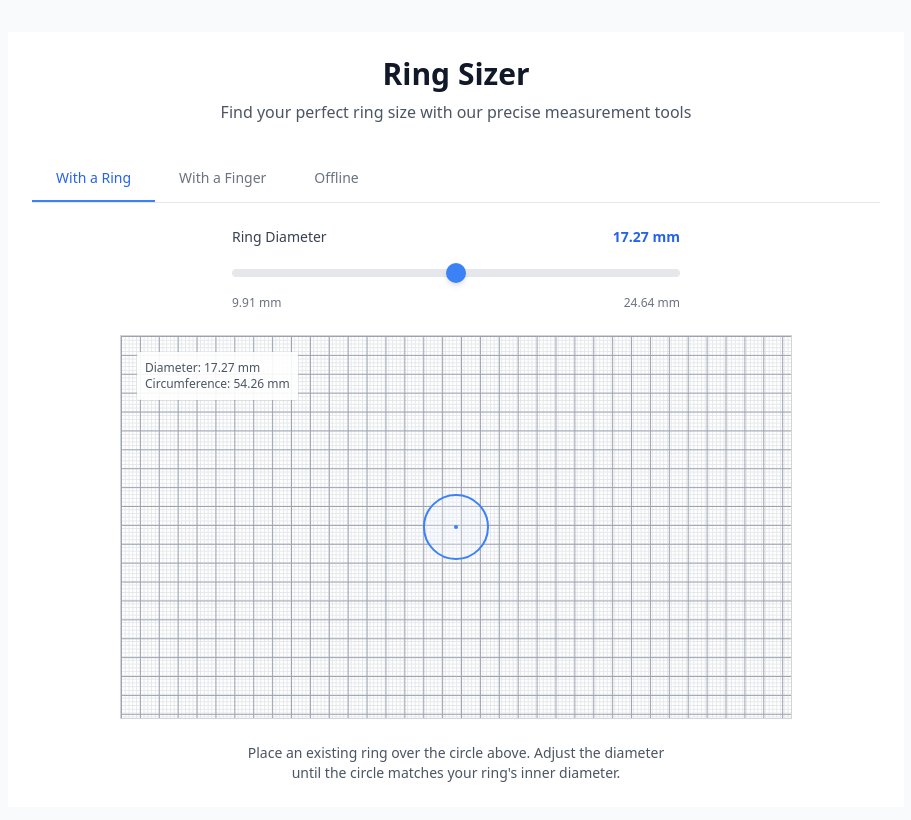
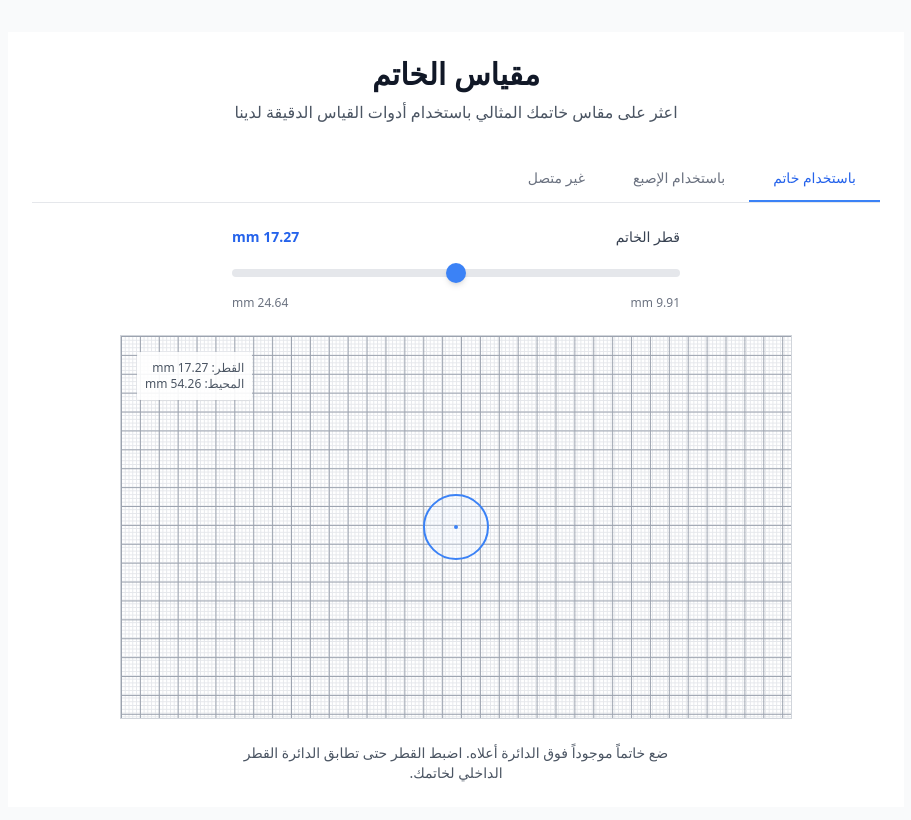
Before and after one commit to Lukaskulig-Team/ring-size-visualizer-react, a React (Vite) app: page / in a window 1280 px wide. Shown: the top 820 px of the page, without its empty margins (184-1095 px from the left). Built offline with nearby package versions, Linux system fonts and the light colour scheme.

Commit message:
Internationalize text and add French support
- Set default text to Arabic.
- Change to French if URL ends with "/fr".
- Consider iframe integration.

```diff
--- a/src/App.tsx
+++ b/src/App.tsx
@@ -1,8 +1,10 @@
+
 import { Toaster } from "@/components/ui/toaster";
 import { Toaster as Sonner } from "@/components/ui/sonner";
 import { TooltipProvider } from "@/components/ui/tooltip";
 import { QueryClient, QueryClientProvider } from "@tanstack/react-query";
 import { BrowserRouter, Routes, Route } from "react-router-dom";
+import { LanguageProvider } from "./contexts/LanguageContext";
 import Index from "./pages/Index";
 import NotFound from "./pages/NotFound";
 
@@ -14,11 +16,14 @@ const App = () => (
       <Toaster />
       <Sonner />
       <BrowserRouter>
-        <Routes>
-          <Route path="/" element={<Index />} />
-          {/* ADD ALL CUSTOM ROUTES ABOVE THE CATCH-ALL "*" ROUTE */}
-          <Route path="*" element={<NotFound />} />
-        </Routes>
+        <LanguageProvider>
+          <Routes>
+            <Route path="/" element={<Index />} />
+            <Route path="/fr" element={<Index />} />
+            {/* ADD ALL CUSTOM ROUTES ABOVE THE CATCH-ALL "*" ROUTE */}
+            <Route path="*" element={<NotFound />} />
+          </Routes>
+        </LanguageProvider>
       </BrowserRouter>
     </TooltipProvider>
   </QueryClientProvider>
--- a/src/components/RingSizer.tsx
+++ b/src/components/RingSizer.tsx
@@ -1,5 +1,6 @@
 
 import React, { useState } from 'react';
+import { useLanguage } from '@/contexts/LanguageContext';
 import WithRingTab from './ring-sizer/WithRingTab';
 import WithFingerTab from './ring-sizer/WithFingerTab';
 import OfflineTab from './ring-sizer/OfflineTab';
@@ -8,11 +9,12 @@ type TabType = 'ring' | 'finger' | 'offline';
 
 const RingSizer = () => {
   const [activeTab, setActiveTab] = useState<TabType>('ring');
+  const { t } = useLanguage();
 
   const tabs = [
-    { id: 'ring' as TabType, label: 'With a Ring' },
-    { id: 'finger' as TabType, label: 'With a Finger' },
-    { id: 'offline' as TabType, label: 'Offline' },
+    { id: 'ring' as TabType, label: t('tab.with.ring') },
+    { id: 'finger' as TabType, label: t('tab.with.finger') },
+    { id: 'offline' as TabType, label: t('tab.offline') },
   ];
 
   const renderTabContent = () => {
@@ -31,8 +33,8 @@ const RingSizer = () => {
   return (
     <div className="max-w-4xl mx-auto p-6 bg-white">
       <div className="text-center mb-8">
-        <h1 className="text-3xl font-bold text-gray-900 mb-2">Ring Sizer</h1>
-        <p className="text-gray-600">Find your perfect ring size with our precise measurement tools</p>
+        <h1 className="text-3xl font-bold text-gray-900 mb-2">{t('ring.sizer')}</h1>
+        <p className="text-gray-600">{t('ring.sizer.description')}</p>
       </div>
 
       {/* Tab Navigation */}
--- a/src/components/ring-sizer/WithFingerTab.tsx
+++ b/src/components/ring-sizer/WithFingerTab.tsx
@@ -1,10 +1,12 @@
 
 import React, { useState } from 'react';
+import { useLanguage } from '@/contexts/LanguageContext';
 import MillimeterGrid from './MillimeterGrid';
 import SizeSlider from './SizeSlider';
 
 const WithFingerTab = () => {
   const [width, setWidth] = useState<number>(17.27); // Average finger width
+  const { t } = useLanguage();
 
   // Convert mm to pixels (assuming 96 DPI)
   const mmToPx = (mm: number) => mm * 3.78;
@@ -17,7 +19,7 @@ const WithFingerTab = () => {
           onChange={setWidth}
           min={9.91}
           max={24.64}
-          label="Finger Width"
+          label={t('finger.width')}
           unit="mm"
         />
       </div>
@@ -39,21 +41,21 @@ const WithFingerTab = () => {
         {/* Measurement labels */}
         <div className="absolute top-4 left-4 bg-white bg-opacity-90 p-2 rounded shadow-sm">
           <div className="text-xs text-gray-600">
-            <div>Width: {width.toFixed(2)} mm</div>
-            <div>Circumference: {(width * Math.PI).toFixed(2)} mm</div>
+            <div>{t('width')}: {width.toFixed(2)} mm</div>
+            <div>{t('circumference')}: {(width * Math.PI).toFixed(2)} mm</div>
           </div>
         </div>
 
         {/* Finger placement guide */}
         <div className="absolute bottom-4 left-1/2 transform -translate-x-1/2 bg-white bg-opacity-90 p-2 rounded shadow-sm">
           <div className="text-xs text-gray-600 text-center">
-            Place your finger here ↑
+            {t('finger.placement.guide')}
           </div>
         </div>
       </MillimeterGrid>
 
       <div className="text-center text-sm text-gray-600 max-w-md mx-auto">
-        <p>Place your finger horizontally across the highlighted area. Adjust the width until the blue band matches your finger's width.</p>
+        <p>{t('with.finger.instruction')}</p>
       </div>
     </div>
   );
--- a/src/components/ring-sizer/WithRingTab.tsx
+++ b/src/components/ring-sizer/WithRingTab.tsx
@@ -1,10 +1,12 @@
 
 import React, { useState } from 'react';
+import { useLanguage } from '@/contexts/LanguageContext';
 import MillimeterGrid from './MillimeterGrid';
 import SizeSlider from './SizeSlider';
 
 const WithRingTab = () => {
   const [diameter, setDiameter] = useState<number>(17.27); // Average ring size
+  const { t } = useLanguage();
 
   // Convert mm to pixels (assuming 96 DPI)
   const mmToPx = (mm: number) => mm * 3.78;
@@ -17,7 +19,7 @@ const WithRingTab = () => {
           onChange={setDiameter}
           min={9.91}
           max={24.64}
-          label="Ring Diameter"
+          label={t('ring.diameter')}
           unit="mm"
         />
       </div>
@@ -39,14 +41,14 @@ const WithRingTab = () => {
         {/* Measurement labels */}
         <div className="absolute top-4 left-4 bg-white bg-opacity-90 p-2 rounded shadow-sm">
           <div className="text-xs text-gray-600">
-            <div>Diameter: {diameter.toFixed(2)} mm</div>
-            <div>Circumference: {(diameter * Math.PI).toFixed(2)} mm</div>
+            <div>{t('diameter')}: {diameter.toFixed(2)} mm</div>
+            <div>{t('circumference')}: {(diameter * Math.PI).toFixed(2)} mm</div>
           </div>
         </div>
       </MillimeterGrid>
 
       <div className="text-center text-sm text-gray-600 max-w-md mx-auto">
-        <p>Place an existing ring over the circle above. Adjust the diameter until the circle matches your ring's inner diameter.</p>
+        <p>{t('with.ring.instruction')}</p>
       </div>
     </div>
   );
--- /dev/null
+++ b/src/contexts/LanguageContext.tsx
@@ -0,0 +1,95 @@
+
+import React, { createContext, useContext, ReactNode } from 'react';
+
+interface Translations {
+  [key: string]: string;
+}
+
+interface LanguageContextType {
+  language: 'ar' | 'fr';
+  t: (key: string) => string;
+  isRTL: boolean;
+}
+
+const translations: Record<'ar' | 'fr', Translations> = {
+  ar: {
+    'ring.sizer': 'مقياس الخاتم',
+    'ring.sizer.description': 'اعثر على مقاس خاتمك المثالي باستخدام أدوات القياس الدقيقة لدينا',
+    'tab.with.ring': 'باستخدام خاتم',
+    'tab.with.finger': 'باستخدام الإصبع',
+    'tab.offline': 'غير متصل',
+    'ring.diameter': 'قطر الخاتم',
+    'finger.width': 'عرض الإصبع',
+    'diameter': 'القطر',
+    'width': 'العرض',
+    'circumference': 'المحيط',
+    'with.ring.instruction': 'ضع خاتماً موجوداً فوق الدائرة أعلاه. اضبط القطر حتى تطابق الدائرة القطر الداخلي لخاتمك.',
+    'with.finger.instruction': 'ضع إصبعك أفقياً عبر المنطقة المميزة. اضبط العرض حتى يطابق الشريط الأزرق عرض إصبعك.',
+    'finger.placement.guide': 'ضع إصبعك هنا ↑',
+    'printable.ring.sizer': 'مقياس خاتم قابل للطباعة',
+    'download.description': 'حمّل واطبع مقياس الخاتم الخاص بنا بنسبة 100% (بدون تصغير) على ورق عادي.',
+    'download.pdf': 'تحميل مقياس خاتم PDF',
+    'instructions': 'التعليمات:',
+    'instruction.1': 'حمّل واطبع مقياس الخاتم بنسبة 100%',
+    'instruction.2': 'اقطع مقياس الخاتم على طول الخطوط المنقطة',
+    'instruction.3': 'أدخل الطرف المدبب من خلال الفتحة',
+    'instruction.4': 'ضعه حول إصبعك واضبطه للراحة',
+    'instruction.5': 'اقرأ المقاس حيث يتداخل المقياس',
+    'important': 'مهم:',
+    'print.warning': 'تأكد من الطباعة بنسبة 100%. لا تستخدم "ملائم للصفحة" أو "تصغير للملائمة".'
+  },
+  fr: {
+    'ring.sizer': 'Mesureur de Bague',
+    'ring.sizer.description': 'Trouvez votre taille de bague parfaite avec nos outils de mesure précis',
+    'tab.with.ring': 'Avec une Bague',
+    'tab.with.finger': 'Avec un Doigt',
+    'tab.offline': 'Hors ligne',
+    'ring.diameter': 'Diamètre de la bague',
+    'finger.width': 'Largeur du doigt',
+    'diameter': 'Diamètre',
+    'width': 'Largeur',
+    'circumference': 'Circonférence',
+    'with.ring.instruction': 'Placez une bague existante sur le cercle ci-dessus. Ajustez le diamètre jusqu\'à ce que le cercle corresponde au diamètre intérieur de votre bague.',
+    'with.finger.instruction': 'Placez votre doigt horizontalement sur la zone surlignée. Ajustez la largeur jusqu\'à ce que la bande bleue corresponde à la largeur de votre doigt.',
+    'finger.placement.guide': 'Placez votre doigt ici ↑',
+    'printable.ring.sizer': 'Mesureur de Bague Imprimable',
+    'download.description': 'Téléchargez et imprimez notre mesureur de bague à 100% d\'échelle (sans mise à l\'échelle) sur papier standard.',
+    'download.pdf': 'Télécharger le PDF du Mesureur',
+    'instructions': 'Instructions:',
+    'instruction.1': 'Téléchargez et imprimez le mesureur de bague à 100% d\'échelle',
+    'instruction.2': 'Découpez le mesureur le long des lignes pointillées',
+    'instruction.3': 'Insérez l\'extrémité pointue dans la fente',
+    'instruction.4': 'Placez autour de votre doigt et ajustez pour le confort',
+    'instruction.5': 'Lisez la taille où le mesureur se chevauche',
+    'important': 'Important:',
+    'print.warning': 'Assurez-vous d\'imprimer à 100% d\'échelle. N\'utilisez pas "ajuster à la page" ou "mise à l\'échelle".'
+  }
+};
+
+const LanguageContext = createContext<LanguageContextType | undefined>(undefined);
+
+export const LanguageProvider = ({ children }: { children: ReactNode }) => {
+  // Detect language from URL - check if it ends with /fr
+  const language: 'ar' | 'fr' = window.location.pathname.endsWith('/fr') ? 'fr' : 'ar';
+  const isRTL = language === 'ar';
+
+  const t = (key: string): string => {
+    return translations[language][key] || key;
+  };
+
+  return (
+    <LanguageContext.Provider value={{ language, t, isRTL }}>
+      <div className={isRTL ? 'rtl' : 'ltr'} dir={isRTL ? 'rtl' : 'ltr'}>
+        {children}
+      </div>
+    </LanguageContext.Provider>
+  );
+};
+
+export const useLanguage = () => {
+  const context = useContext(LanguageContext);
+  if (context === undefined) {
+    throw new Error('useLanguage must be used within a LanguageProvider');
+  }
+  return context;
+};
```
Also changed, not shown: src/components/ring-sizer/OfflineTab.tsx (+14 -11 lines).
